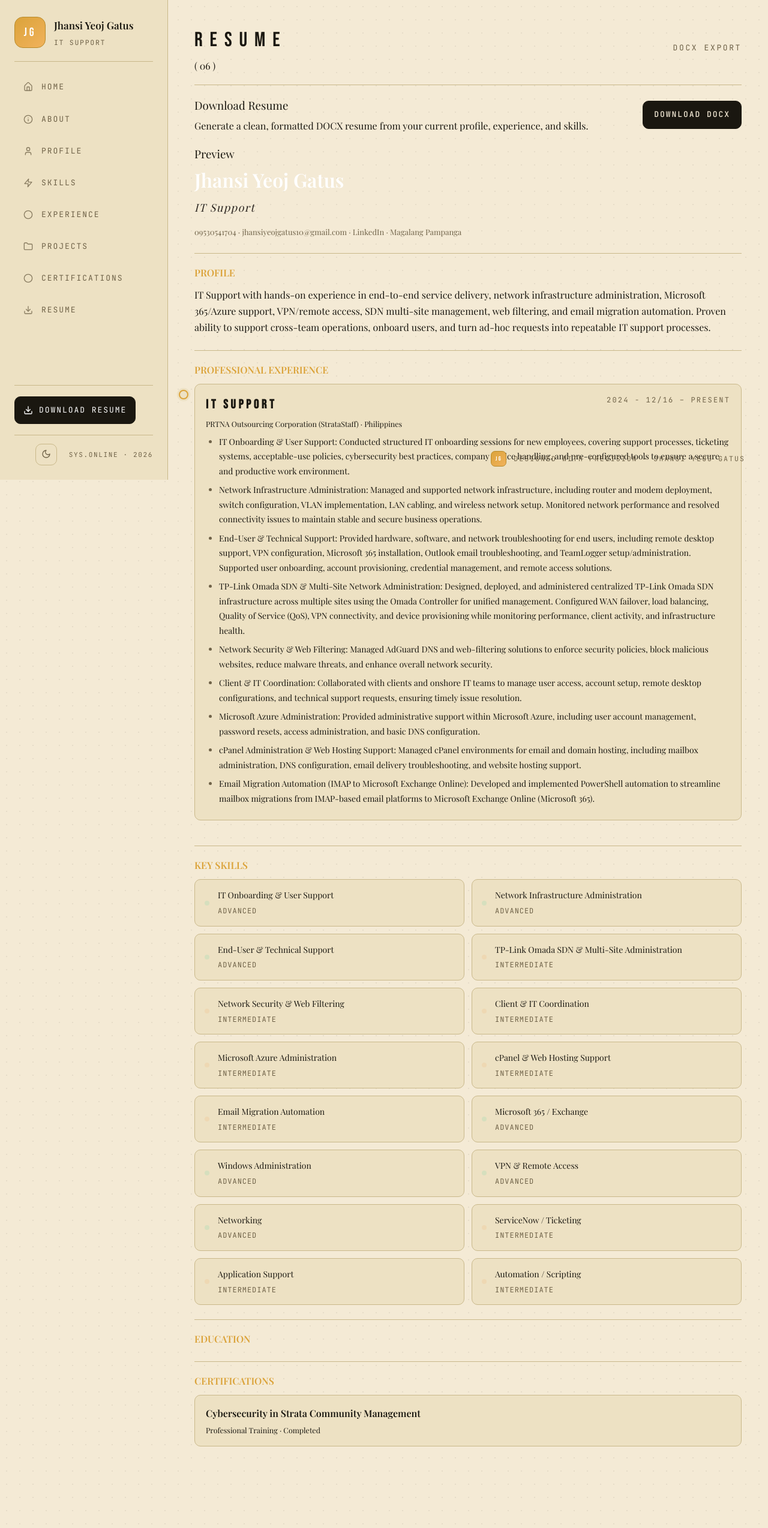
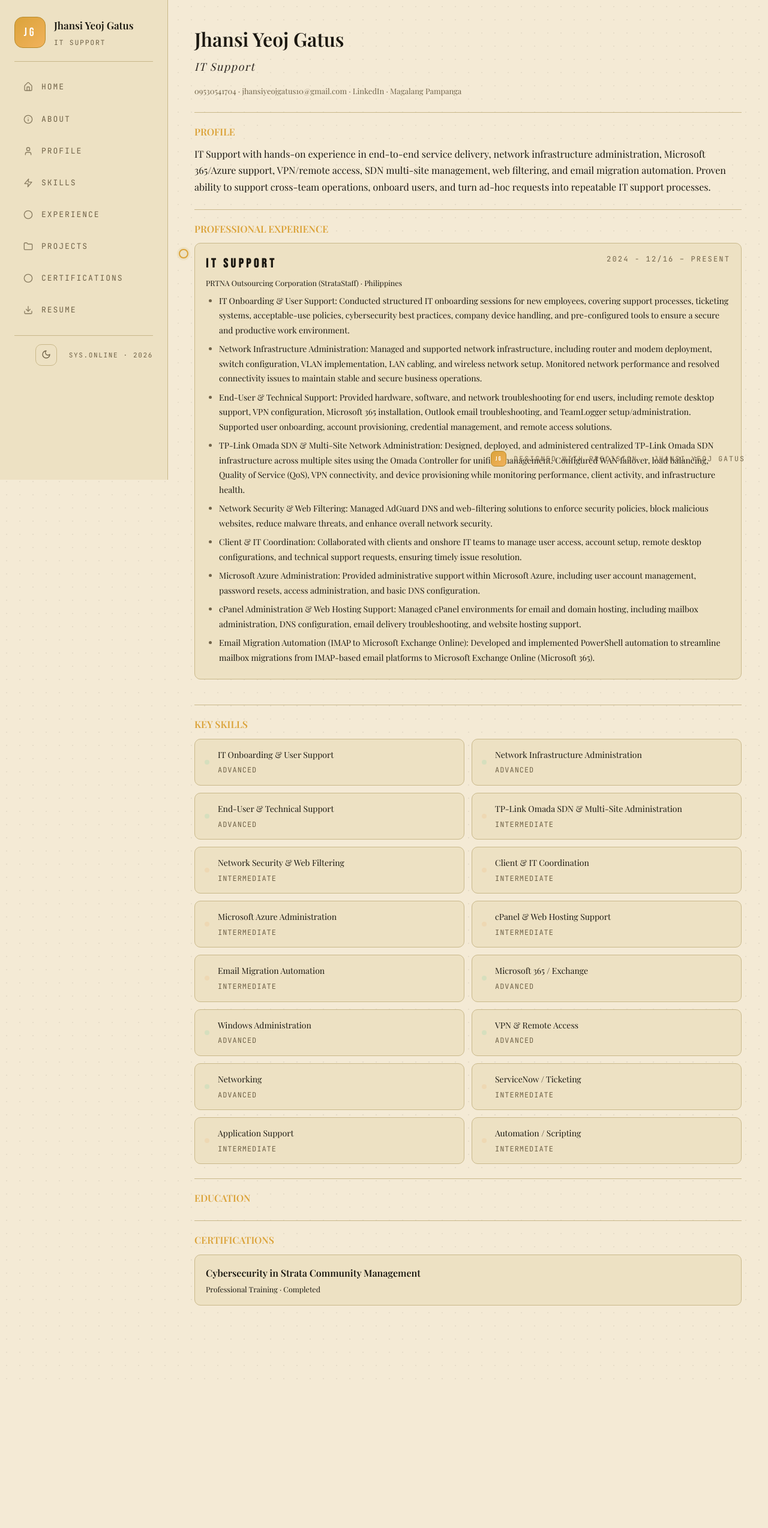
Before and after one commit to eazyboytt/Portfolio, a Flask app: page /resume in a window 1280 px wide. Shown: the whole page at 60% size. After the commit the page ends 2300 px from the top, so only its background shows below. Run offline with Flask 3, Linux system fonts and the light colour scheme; some web fonts are replaced.

Commit message:
Add files via upload

```diff
--- a/static/css/style.css
+++ b/static/css/style.css
@@ -206,37 +206,6 @@ h1, h2, h3, .display { font-weight: 400; }
   color: var(--ink);
   background: var(--panel-2);
   border-color: var(--border);
-}
-
-/* Sidebar resume action */
-.sidebar-resume {
-  margin-top: auto;
-  padding-top: 18px;
-  border-top: 1px solid var(--border);
-}
-
-.sidebar-resume a {
-  display: inline-flex;
-  align-items: center;
-  gap: 10px;
-  padding: 11px 14px;
-  border-radius: var(--radius);
-  font-family: var(--font-meta);
-  font-size: 13px;
-  letter-spacing: 0.15em;
-  text-transform: uppercase;
-  color: white;
-  background: var(--ink);
-  border: 1px solid var(--ink);
-  text-decoration: none;
-  transition: transform 0.2s ease, background 0.2s ease, color 0.2s ease;
-}
-
-.sidebar-resume a:hover {
-  transform: translateY(-1px);
-  background: var(--gold);
-  border-color: var(--gold);
-  color: white;
 }
 
 .sidebar-footer {
--- a/templates/base.html
+++ b/templates/base.html
@@ -33,13 +33,6 @@
       <a href="certifications.html" class="{% if template_name|default('') == 'certifications.html' %}active{% endif %}">{{ icon('shield', 16) }} Certifications</a>
       <a href="resume.html" class="{% if template_name|default('') == 'resume.html' %}active{% endif %}">{{ icon('download', 16) }} Resume</a>
     </nav>
-
-    <div class="sidebar-resume">
-      <a href="{{ resume_docx_url|default('resume.docx') }}">
-        {{ icon('download', 16) }}
-        <span>Download Resume</span>
-      </a>
-    </div>
 
     <div class="sidebar-footer">
       <button id="theme-toggle" class="theme-toggle" aria-label="Toggle theme" title="Toggle theme">
--- a/templates/resume.html
+++ b/templates/resume.html
@@ -3,28 +3,8 @@
 {% block title %}Resume - Jhansi Yeoj Gatus{% endblock %}
 {% block content %}
 <div class="section">
-  <div class="section-header">
-    <div>
-      <h2>Resume</h2>
-      <span class="section-num">( 06 )</span>
-    </div>
-    <div class="section-meta">DOCX export</div>
-  </div>
-
-  <div class="card" style="margin-bottom:18px;">
-    <div style="display:flex;justify-content:space-between;align-items:center;flex-wrap:wrap;gap:10px;">
-      <div>
-        <h3 style="margin-bottom:4px;">Download Resume</h3>
-        <p>Generate a clean, formatted DOCX resume from your current profile, experience, and skills.</p>
-      </div>
-      <a href="{{ resume_docx_url|default('/api/resume/docx') }}" class="btn primary">Download DOCX</a>
-    </div>
-  </div>
-
-  <div class="card">
-    <h3>Preview</h3>
-    {% set p = data.profile %}
-    <h1 style="font-size:32px;font-weight:700;margin:0 0 4px;color:#ffffff;">{{ p.name }}</h1>
+  {% set p = data.profile %}
+  <h1 style="font-size:32px;font-weight:700;margin:0 0 4px;">{{ p.name }}</h1>
     <p style="color:var(--ink-soft);font-size:18px;font-style:italic;margin:0 0 14px;letter-spacing:0.08em;">{{ p.title }}</p>
     <p style="color:var(--muted);font-size:13px;">{{ p.phone }} · {{ p.email }} · LinkedIn · {{ p.location }}</p>
 
```
Also changed, not shown: docs/about.html (+0 -9 lines), docs/certifications.html (+0 -9 lines), docs/experience.html (+0 -9 lines), docs/index.html (+0 -9 lines), docs/profile.html (+0 -9 lines), docs/projects.html (+0 -9 lines), docs/resume.html (+1 -30 lines), docs/skills.html (+0 -9 lines), docs/static/css/style.css (+0 -31 lines), 1 other file.
